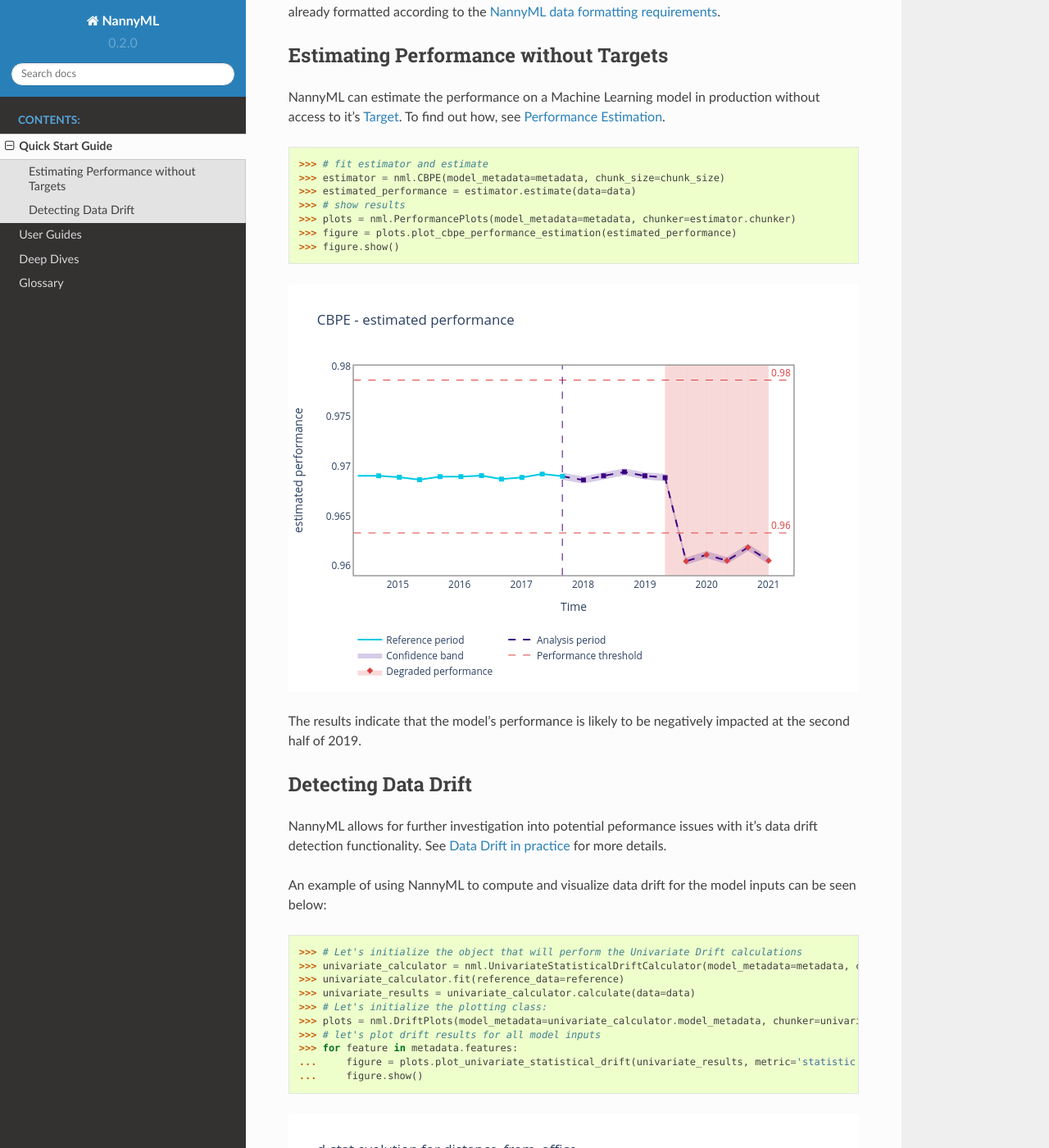
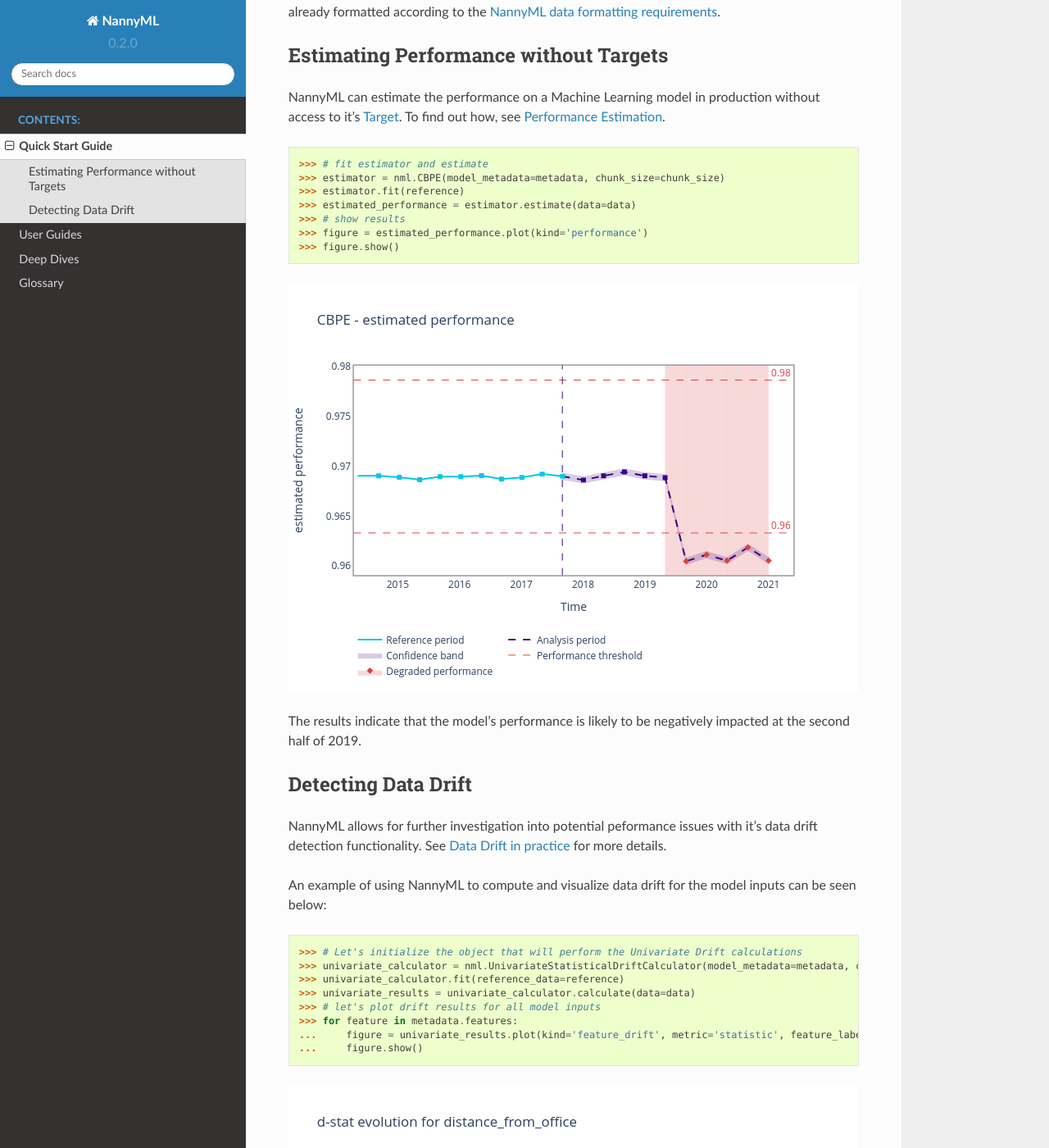
Before and after one commit to NannyML/nannyml, a Sphinx documentation site: the page built from docs/quick.rst, in a window 1280 px wide and 1400 px high, scrolled down 1476 px. Shown: the whole window at 82% size. Built offline with Sphinx 7.4.7 and the Read the Docs theme 2.0.0, drawn with Linux system fonts in a browser that asks for light colours; pages that are not in the unit, such as notebooks, are missing from menus; some of the changed text lies outside the part shown.

Commit message:
[skip ci] Forgot to update quickstart

```diff
--- a/docs/quick.rst
+++ b/docs/quick.rst
@@ -85,10 +85,10 @@
 
     >>> # fit estimator and estimate
     >>> estimator = nml.CBPE(model_metadata=metadata, chunk_size=chunk_size)
+    >>> estimator.fit(reference)
     >>> estimated_performance = estimator.estimate(data=data)
     >>> # show results
-    >>> plots = nml.PerformancePlots(model_metadata=metadata, chunker=estimator.chunker)
-    >>> figure = plots.plot_cbpe_performance_estimation(estimated_performance)
+    >>> figure = estimated_performance.plot(kind='performance')
     >>> figure.show()
 
 .. image:: ./_static/perf-est-guide-syth-example.svg
@@ -111,11 +111,9 @@
     >>> univariate_calculator = nml.UnivariateStatisticalDriftCalculator(model_metadata=metadata, chunk_size=chunk_size)
     >>> univariate_calculator.fit(reference_data=reference)
     >>> univariate_results = univariate_calculator.calculate(data=data)
-    >>> # Let's initialize the plotting class:
-    >>> plots = nml.DriftPlots(model_metadata=univariate_calculator.model_metadata, chunker=univariate_calculator.chunker)
     >>> # let's plot drift results for all model inputs
     >>> for feature in metadata.features:
-    ...     figure = plots.plot_univariate_statistical_drift(univariate_results, metric='statistic', feature_label=feature.label)
+    ...     figure = univariate_results.plot(kind='feature_drift', metric='statistic', feature_label=feature.label)
     ...     figure.show()
 
 .. image:: ./_static/drift-guide-distance_from_office.svg
@@ -162,7 +160,7 @@
 
 .. code-block:: python
 
-    >>> figure = plots.plot_univariate_statistical_prediction_drift(drift_results=univariate_results, metric='statistic')
+    >>> figure = univariate_results.plot(kind='prediction_drift', metric='statistic')
     >>> figure.show()
 
 .. image:: ./_static/drift-guide-predictions.svg
@@ -179,7 +177,7 @@
     >>> rcerror_calculator.fit(reference_data=reference)
     >>> # let's see Reconstruction error statistics for all available data
     >>> rcerror_results = rcerror_calculator.calculate(data=data)
-    >>> figure = plots.plot_data_reconstruction_drift(drift_results=rcerror_results)
+    >>> figure = rcerror_results.plot(kind='drift')
     >>> figure.show()
 
 .. image:: ./_static/drift-guide-multivariate.svg
```
